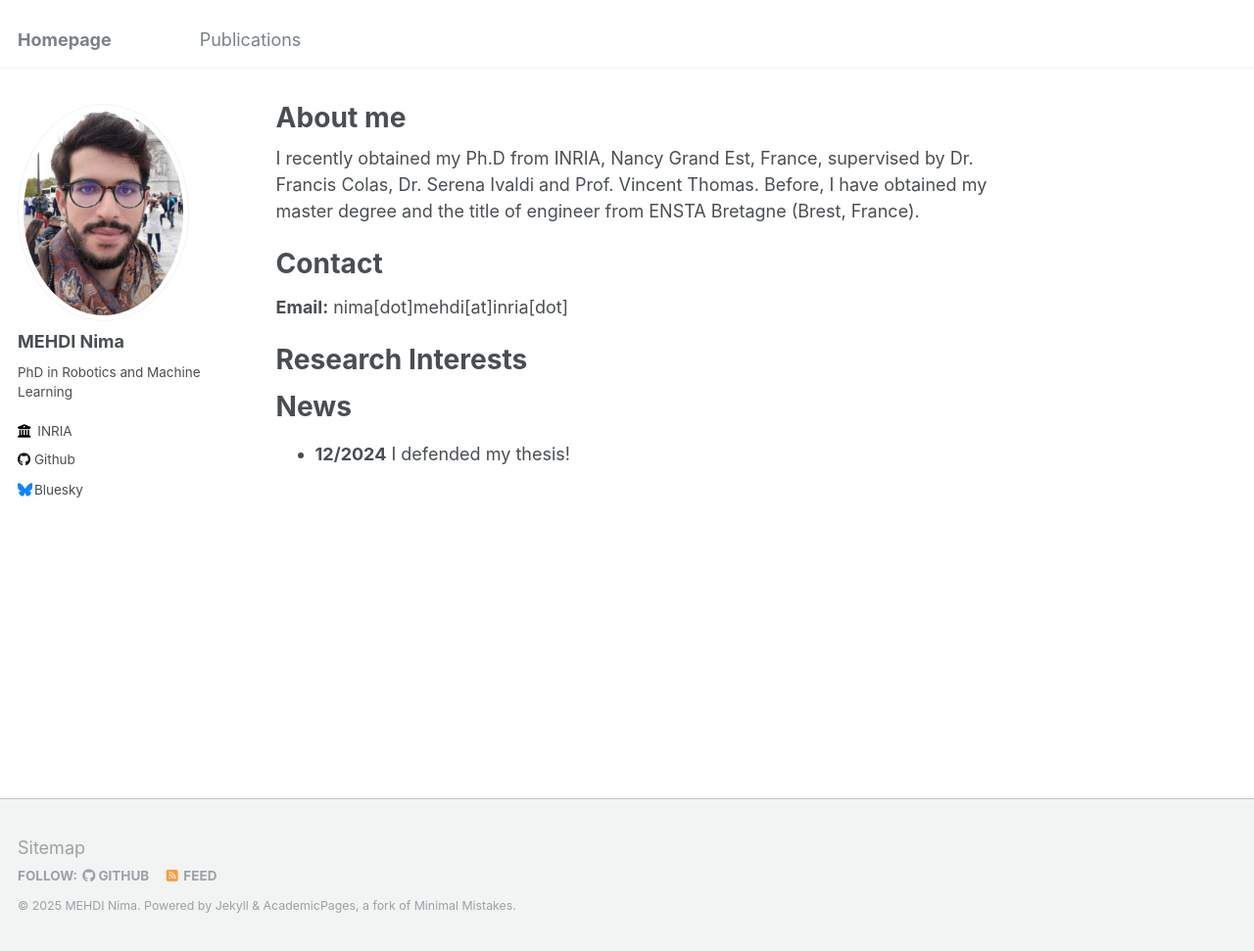
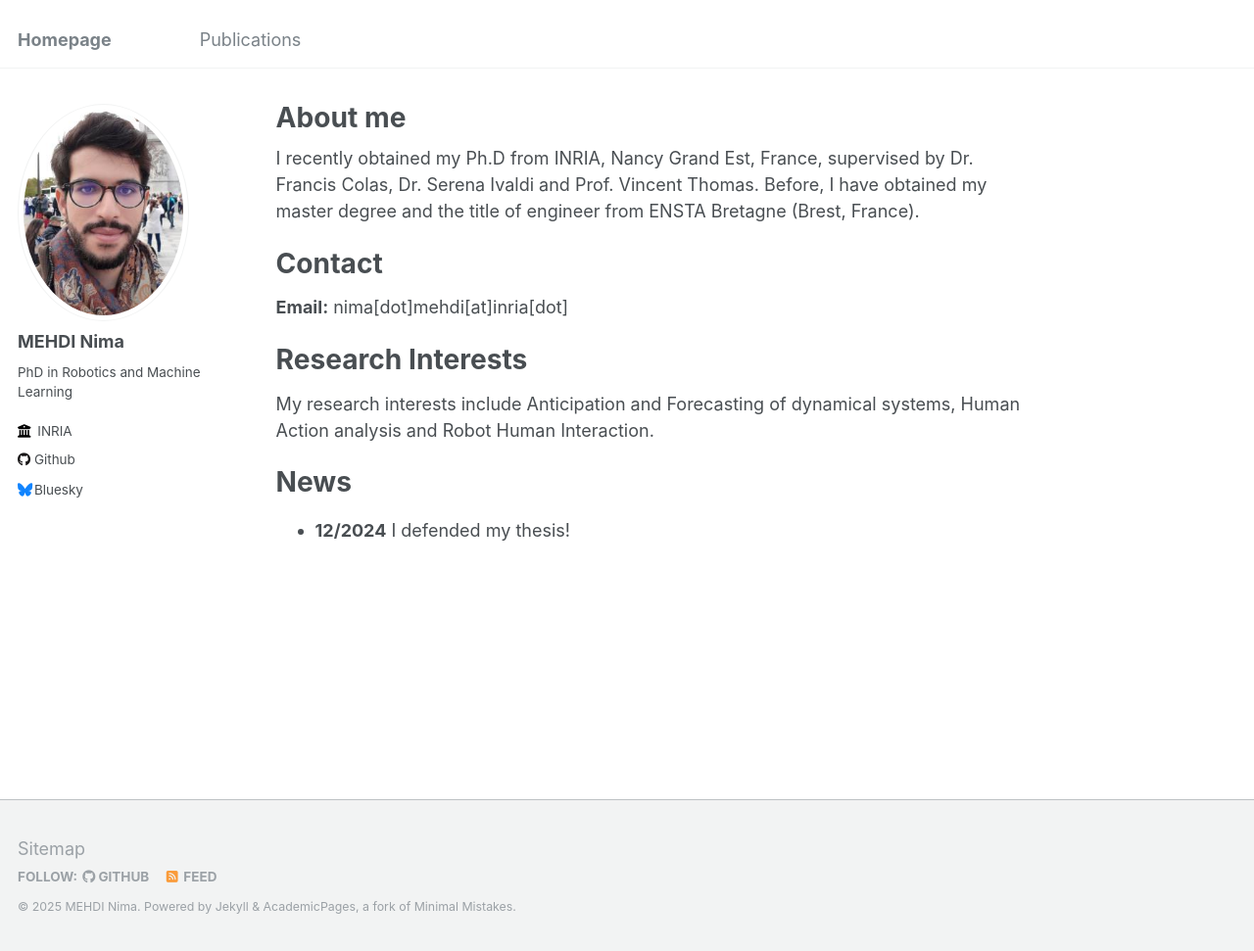
Before and after one commit to MehdiN/mehdin.github.io, a Jekyll site: the page built from _pages/about.md, in a window 1280 px wide and 971 px high. Shown: the whole window at 98% size. Built offline with Jekyll 4.4.1, drawn with Linux system fonts in a browser that asks for light colours.

Commit message:
research interest

```diff
--- a/_pages/about.md
+++ b/_pages/about.md
@@ -22,6 +22,8 @@ from ENSTA Bretagne (Brest, France).
 
 # Research Interests
 
+My research interests include Anticipation and Forecasting of dynamical systems, Human Action analysis and Robot Human Interaction.
+
 
 
 # News
```
